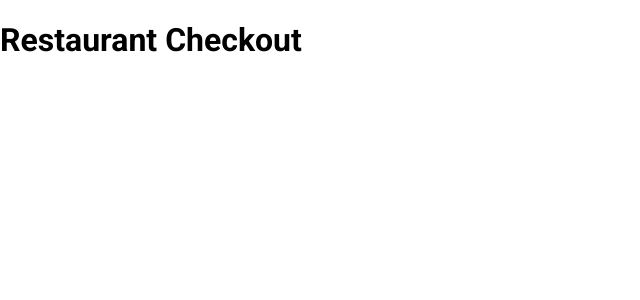
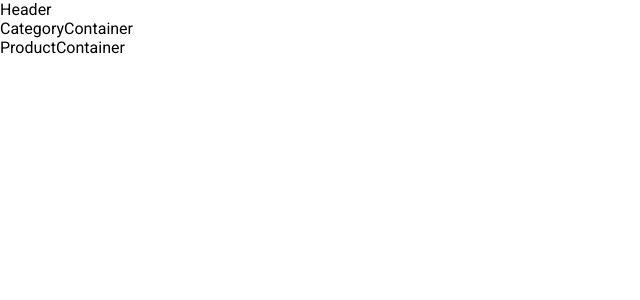
Before and after one commit to phmoraesrodrigues/restaurant-checkout, a React (Create React App) app in the folder client/: page / in a window 1280 px wide. Shown: the top 300 px of the page, without its empty margins (0-640 px from the left). Built offline with nearby package versions, Linux system fonts and the light colour scheme.

Commit message:
Initialize the client layout

```diff
--- a/client/src/App.tsx
+++ b/client/src/App.tsx
@@ -1,5 +1,15 @@
+import CategoryList from "./components/layout/CategoryList";
+import Header from "./components/layout/Header";
+import ProductList from "./components/layout/ProductList";
+
 const App = () => {
-  return <h1>Restaurant Checkout</h1>;
+  return (
+    <>
+      <Header />
+      <CategoryList />
+      <ProductList />
+    </>
+  );
 };
 
 export default App;
--- /dev/null
+++ b/client/src/components/layout/CategoryList.tsx
@@ -0,0 +1,3 @@
+const CategoryList = () => <div>CategoryContainer</div>;
+
+export default CategoryList;
--- /dev/null
+++ b/client/src/components/layout/Header.tsx
@@ -0,0 +1,3 @@
+const Header = () => <div>Header</div>;
+
+export default Header;
--- /dev/null
+++ b/client/src/components/layout/ProductList.tsx
@@ -0,0 +1,3 @@
+const ProductList = () => <div>ProductContainer</div>;
+
+export default ProductList;
```
